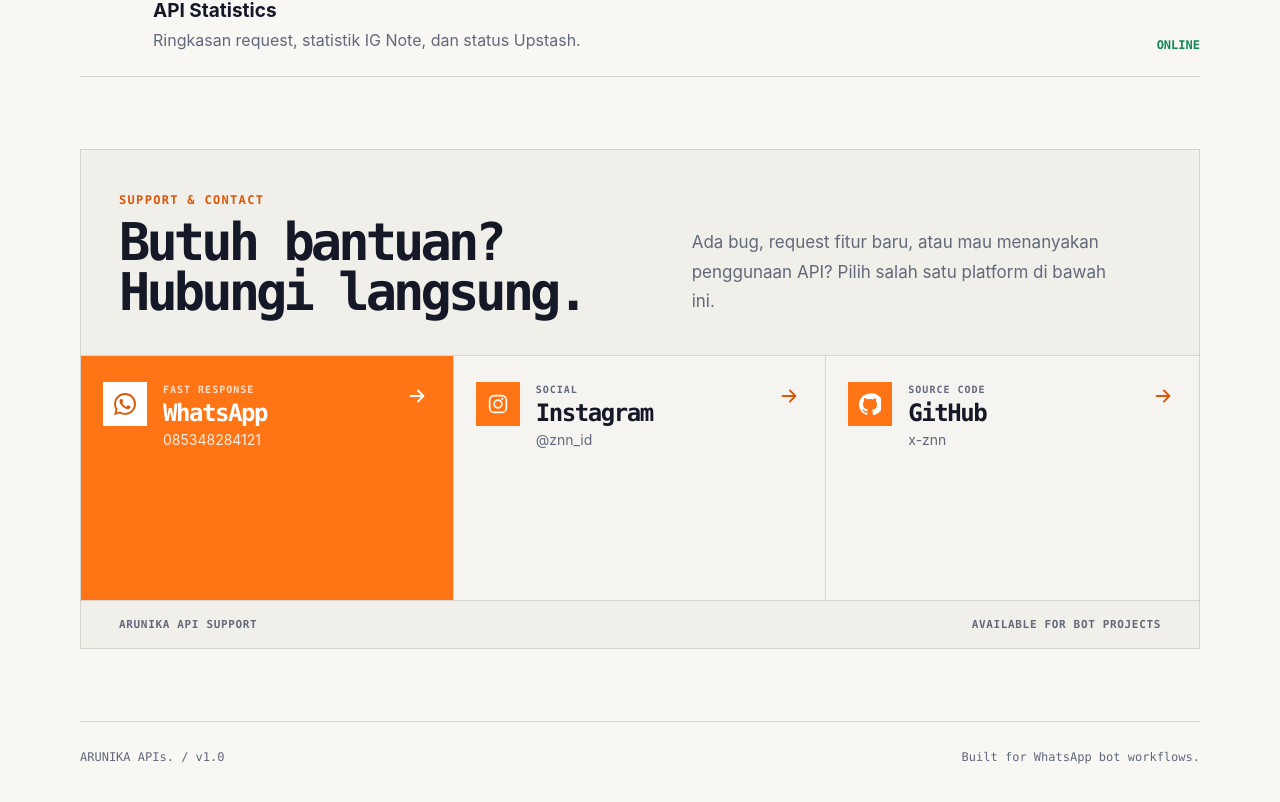
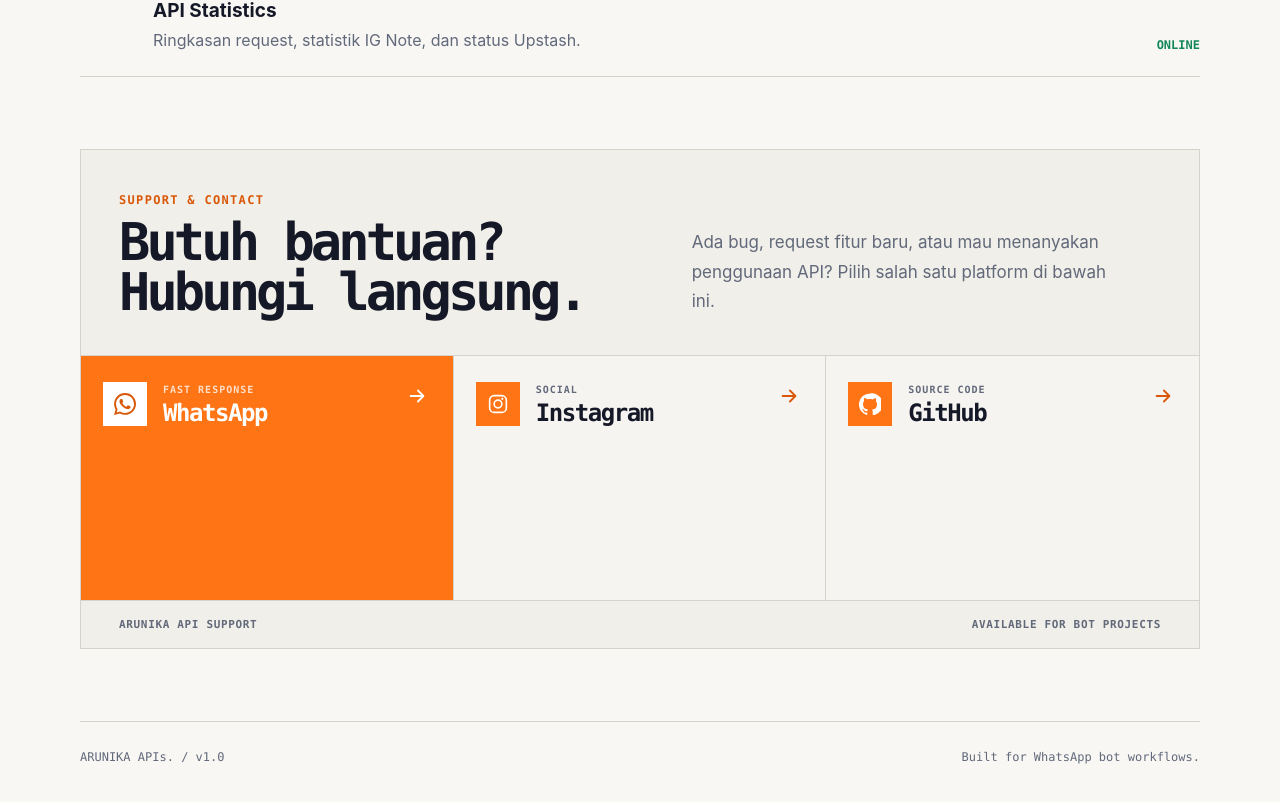
Before and after one commit to x-znn/arunika-api, a Next.js app: page / in a window 1280 px wide. Shown: the part 2369-3171 px from the top of the page. Built offline with nearby package versions, Linux system fonts and the light colour scheme.

Commit message:
Update page.jsx

```diff
--- a/app/page.jsx
+++ b/app/page.jsx
@@ -129,7 +129,6 @@ export default function HomePage() {
             <span className="support-card__body">
               <small>FAST RESPONSE</small>
               <strong>WhatsApp</strong>
-              <em>085348284121</em>
             </span>
 
             <span className="support-card__arrow">
@@ -151,7 +150,6 @@ export default function HomePage() {
             <span className="support-card__body">
               <small>SOCIAL</small>
               <strong>Instagram</strong>
-              <em>@znn_id</em>
             </span>
 
             <span className="support-card__arrow">
@@ -173,7 +171,6 @@ export default function HomePage() {
             <span className="support-card__body">
               <small>SOURCE CODE</small>
               <strong>GitHub</strong>
-              <em>x-znn</em>
             </span>
 
             <span className="support-card__arrow">
```
